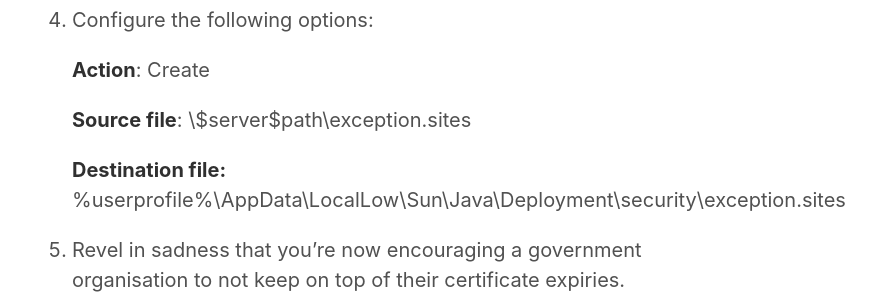
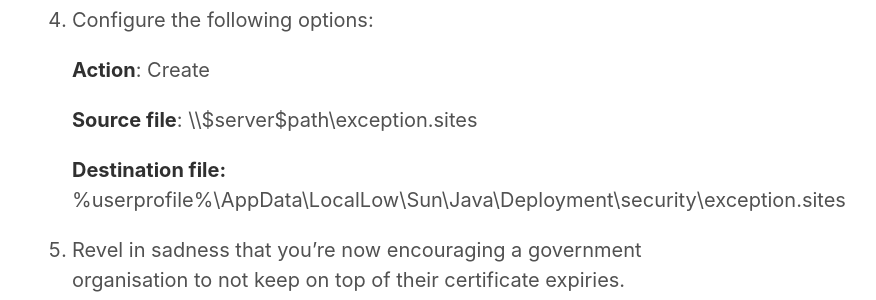
Before and after one commit to teejayen/teejayen.github.io, a Jekyll site: the page built from _posts/2018-09-18-controlling-java-runtime-exception-list-via-group-policy.md, in a window 1280 px wide. Shown: the part 951-1251 px from the top of the page, without its empty margins (258-1134 px from the left). Built offline with Jekyll 4.4.1, drawn with Linux system fonts in a browser that asks for light colours.

Commit message:
need to escape those backslashes!

```diff
--- a/_posts/2018-09-18-controlling-java-runtime-exception-list-via-group-policy.md
+++ b/_posts/2018-09-18-controlling-java-runtime-exception-list-via-group-policy.md
@@ -16,7 +16,7 @@ Java Runtime stores it's exception list in a plain text file,`exception.sites`,
 
     **Action**: Create
 
-    **Source file**: \\$server\$path\exception.sites
+    **Source file**: \\\\$server\$path\exception.sites
 
     **Destination file:** %userprofile%\AppData\LocalLow\Sun\Java\Deployment\security\exception.sites
 5. Revel in sadness that you're now encouraging a government organisation to not keep on top of their certificate expiries.
```
